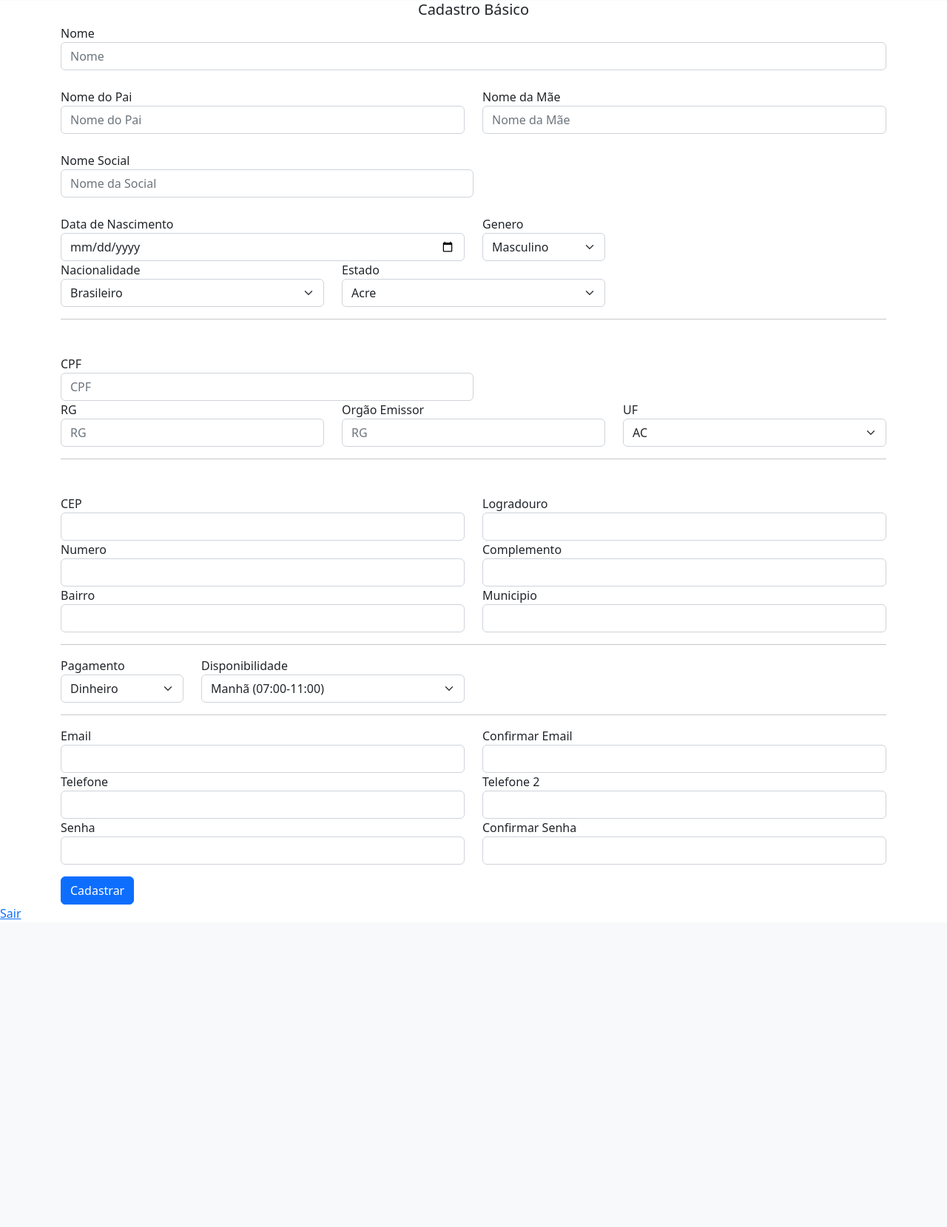
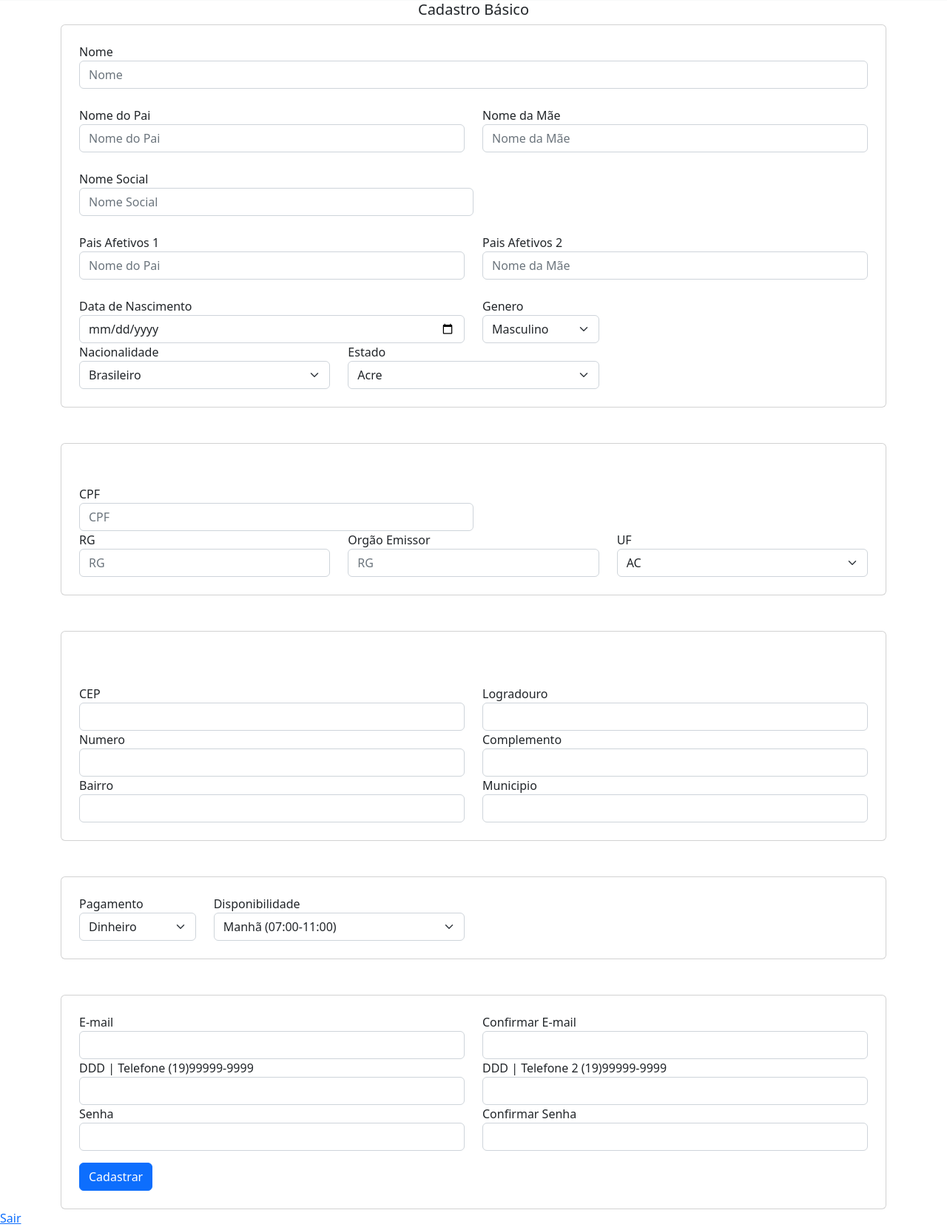
Before and after one commit to Erubbo/AutoPlanner, a PHP site: page /backend/front/cadastro_alunos.php in a window 1280 px wide. Shown: the part 168-1827 px from the top of the page at 74% size. Before the commit the page ends 1411 px from the top, so only its background shows below. Run offline with PHP 8.4, Linux system fonts and the light colour scheme; a user stored in the database is signed in.

Commit message:
Atualização Tela Aluno

```diff
--- a/backend/front/cadastro_alunos.php
+++ b/backend/front/cadastro_alunos.php
@@ -11,6 +11,7 @@ include '../includes/conexao.php';
     <meta name="viewport" content="width=device-width, initial-scale=1.0">
     <title>Document</title>
     <link href="https://cdn.jsdelivr.net/npm/bootstrap@5.2.1/dist/css/bootstrap.min.css" rel="stylesheet" integrity="sha384-iYQeCzEYFbKjA/T2uDLTpkwGzCiq6soy8tYaI1GyVh/UjpbCx/TYkiZhlZB6+fzT" crossorigin="anonymous">
+
 </head>
 
 <body>
@@ -21,7 +22,8 @@ include '../includes/conexao.php';
     <div class="container">
         <h5 class="text-center">Cadastro Básico</h5>
 
-        <div class="form-group">
+        <div class="card ">
+            <div class="form-group m-4">
                 <form action="_valida_cadastro_aluno" method="post">
 
                     <div class="form-group ">
@@ -45,7 +47,19 @@ include '../includes/conexao.php';
 
                     <div class="form-group col-md-6 mt-4">
                         <label for="inputPassword4">Nome Social</label>
-                    <input type="text" class="form-control" id="" placeholder="Nome da Social">
+                        <input type="text" class="form-control" id="" placeholder="Nome Social">
+                    </div>
+
+                    <div class="row mt-4">
+                        <div class="form-group col-md-6">
+                            <label for="inputEmail4">Pais Afetivos 1</label>
+                            <input type="text" class="form-control" id="" placeholder="Nome do Pai">
+                        </div>
+
+                        <div class="form-group col-md-6">
+                            <label for="inputPassword4">Pais Afetivos 2</label>
+                            <input type="text" class="form-control" id="" placeholder="Nome da Mãe">
+                        </div>
                     </div>
 
 
@@ -114,9 +128,16 @@ include '../includes/conexao.php';
 
                     </div>
 
-<hr>
+            </div>
+        </div>
+        <br>
+        <br>
 
-                <div class="form-group col-md-6 mt-5">
+
+        <div class="card ">
+
+            <div class="group m-4 mt-2">
+                <div class="form-group  col-md-6 mt-5">
                     <label for="inputPassword4">CPF</label>
                     <input type="number" class="form-control" id="" placeholder="CPF">
                 </div>
@@ -171,10 +192,15 @@ include '../includes/conexao.php';
 
 
                 </div>
+            </div>
+        </div>
+        <br>
+        <br>
 
-<hr>
+        <div class="card">
+            <div class="group m-4">
 
-                <div class="row mt-5">
+                <div class="row mt-5 ">
                     <div class="form-group col-md-6">
                         <label for="inputAddress">CEP</label>
                         <input type="number" class="form-control" id="">
@@ -211,9 +237,15 @@ include '../includes/conexao.php';
                         <input type="text" class="form-control" id="">
                     </div>
                 </div>
+            </div>
+        </div>
+        <br>
+        <br>
 
 
-                <hr>
+        <div class="card">
+            <div class="group m-4">
+
                 <div class="row">
                     <div class="form-group col-md-2">
                         <label for="Pagamento">Pagamento</label>
@@ -236,28 +268,31 @@ include '../includes/conexao.php';
                     </div>
 
                 </div>
+            </div>
+        </div>
+        <br>
+        <br>
 
-
-                <hr>
-
+        <div class="card">
+            <div class="group m-4">
                 <div class="row">
                     <div class="form-group col-md-6">
-                        <label for="email">Email</label>
+                        <label for="email">E-mail</label>
                         <input type="email" class="form-control" id="email">
                     </div>
                     <div class="form-group col-md-6">
-                        <label for="email">Confirmar Email</label>
+                        <label for="email">Confirmar E-mail</label>
                         <input type="email" class="form-control" id="email">
                     </div>
                 </div>
                 <div class="row">
                     <div class="form-group col-md-6">
-                        <label for="email">Telefone</label>
+                        <label for="email">DDD | Telefone (19)99999-9999</label>
                         <input type="number" class="form-control" id="email">
                     </div>
 
                     <div class="form-group col-md-6">
-                        <label for="email">Telefone 2</label>
+                        <label for="email">DDD | Telefone 2 (19)99999-9999</label>
                         <input type="number" class="form-control" id="email">
                     </div>
                 </div>
@@ -272,8 +307,9 @@ include '../includes/conexao.php';
                     </div>
                 </div>
 
-                <button type="submit" class="btn btn-primary mt-3">Cadastrar</button>
+                <button type="submit" class="btn btn-primary mt-3 ">Cadastrar</button>
                 </form>
+            </div>
         </div>
     </div>
 
```
Lines whose indentation alone changed are shown as unchanged.
